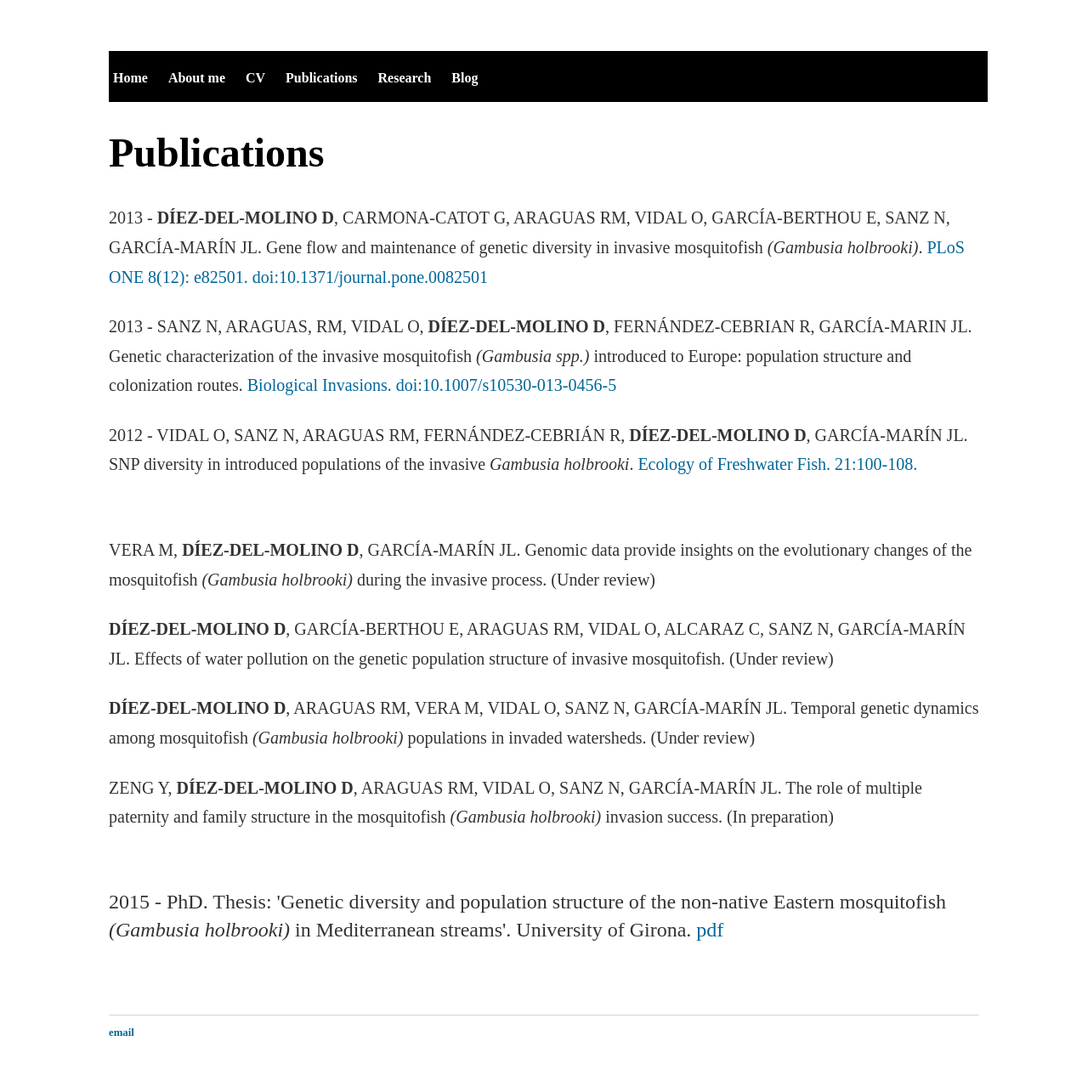
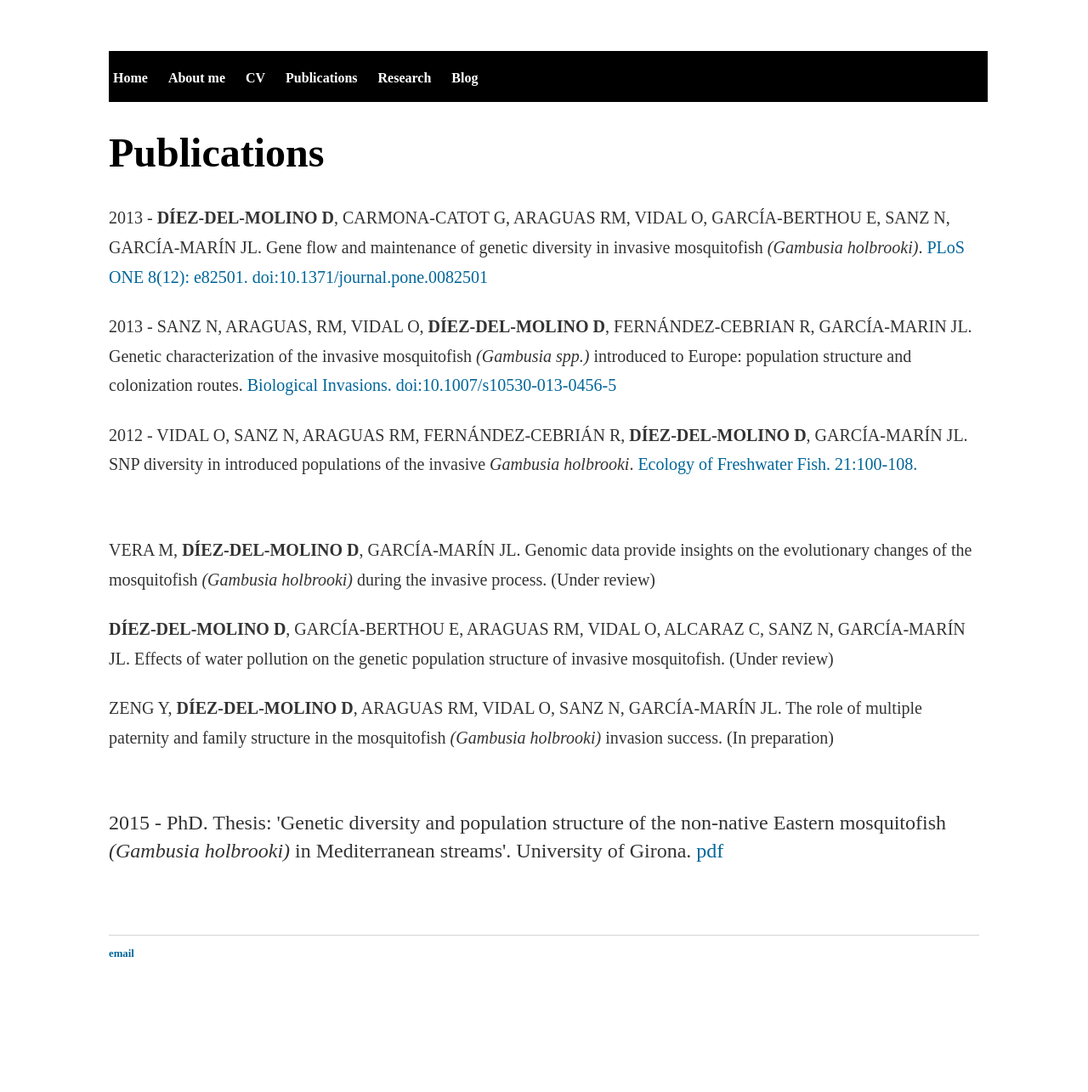
Before and after one commit to DiezMolino/diezmolino.github.io, a Jekyll site: the page publications/index.html, which Jekyll copies as it is, in a window 1280 px wide. Shown: the whole page at 85% size. Built offline with Jekyll 4.4.1, drawn with Linux system fonts in a browser that asks for light colours; after the commit the page ends 1192 px from its top, so only the background shows below that.

Commit message:
Update index.html

```diff
--- a/publications/index.html
+++ b/publications/index.html
@@ -31,6 +31,7 @@
     		<div class="blurb">
         		<h1>Publications</h1>
 
+
 <p><small>2013 - <b>DÍEZ-DEL-MOLINO D</b>, CARMONA-CATOT G, ARAGUAS RM, VIDAL O, GARCÍA-BERTHOU E, SANZ N, GARCÍA-MARÍN JL. Gene flow and maintenance of genetic diversity in invasive mosquitofish <i>(Gambusia holbrooki)</i>.<a class='one' href="http://journals.plos.org/plosone/article?id=10.1371/journal.pone.0082501" target="_blank"> PLoS ONE 8(12): e82501. doi:10.1371/journal.pone.0082501</a> </small></p>
 
 <p><small>2013 - SANZ N, ARAGUAS, RM, VIDAL O, <b>DÍEZ-DEL-MOLINO D</b>, FERNÁNDEZ-CEBRIAN R, GARCÍA-MARIN JL. Genetic characterization of the invasive mosquitofish <i>(Gambusia spp.)</i> introduced to Europe: population structure and colonization routes.<a class='one' href="http://link.springer.com/article/10.1007%2Fs10530-013-0456-5" target="_blank"> Biological Invasions. doi:10.1007/s10530-013-0456-5 </a></small></p>
@@ -42,8 +43,6 @@
 <p><small>VERA M, <b>DÍEZ-DEL-MOLINO D</b>, GARCÍA-MARÍN JL. Genomic data provide insights on the evolutionary changes of the mosquitofish <i>(Gambusia holbrooki)</i> during the invasive process. (Under review) </a></small></p>
 
 <p><small><b>DÍEZ-DEL-MOLINO D</b>, GARCÍA-BERTHOU E, ARAGUAS RM, VIDAL O, ALCARAZ C, SANZ N, GARCÍA-MARÍN JL. Effects of water pollution on the genetic population structure of invasive mosquitofish. (Under review)</a></small></p>
-
-<p><small><b>DÍEZ-DEL-MOLINO D</b>, ARAGUAS RM, VERA M, VIDAL O, SANZ N, GARCÍA-MARÍN JL. Temporal genetic dynamics among mosquitofish <i>(Gambusia holbrooki)</i> populations in invaded watersheds. (Under review)</a> </small></p>
 
 <p><small>ZENG Y, <b>DÍEZ-DEL-MOLINO D</b>, ARAGUAS RM, VIDAL O, SANZ N, GARCÍA-MARÍN JL. The role of multiple paternity and family structure in the mosquitofish <i>(Gambusia holbrooki)</i> invasion success. (In preparation)</a> </small></p>
 
```
